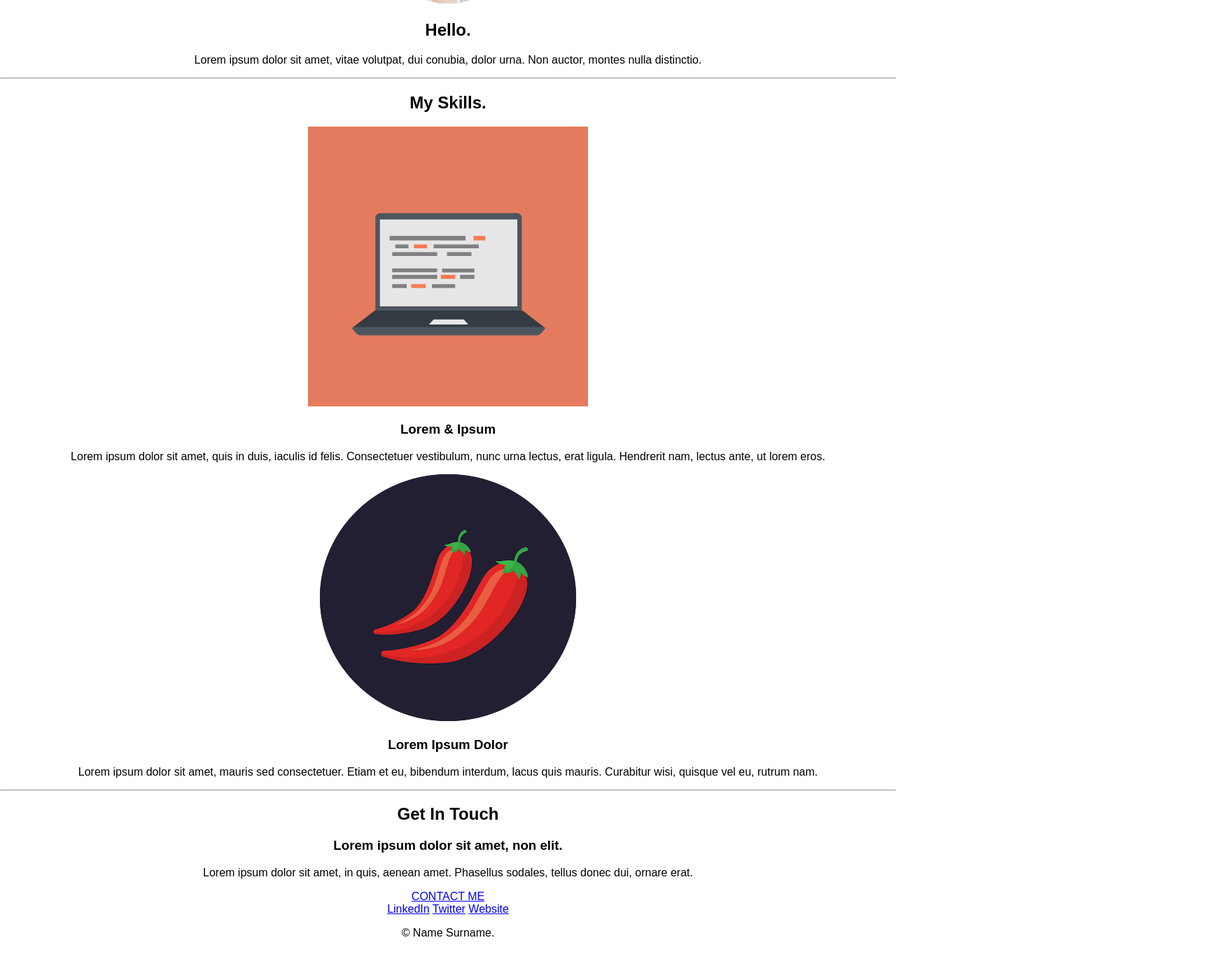
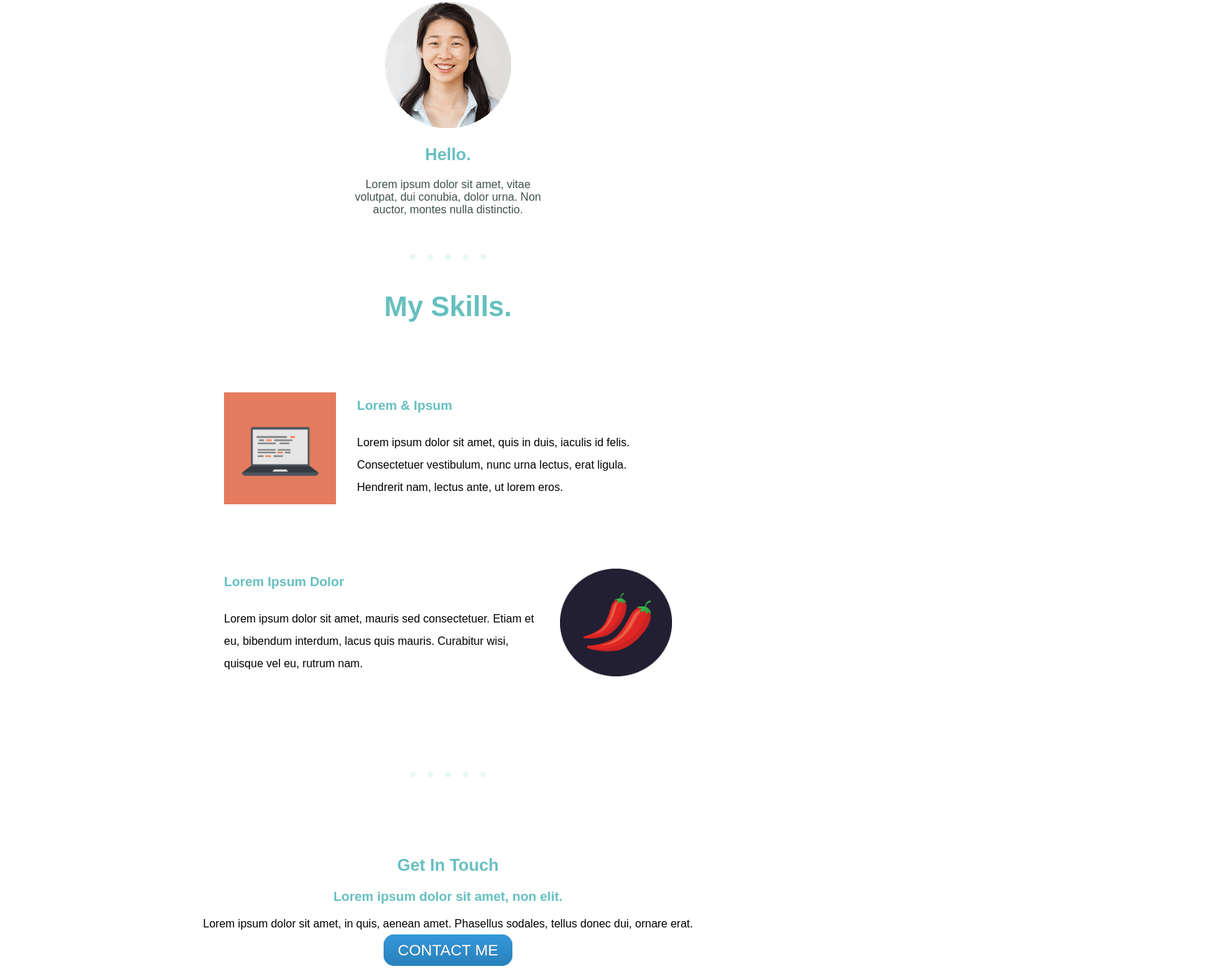
Before and after one commit to SaadSohailBajwa/udemy, a plain HTML site: page my-site/index.html in a window 1280 px wide. Shown: the part 991-2375 px from the top of the page at 70% size, 1760 px wide, since content can reach past the window. Before the commit the page ends 2350 px from the top, so only its background shows below. Drawn offline with Linux system fonts and the light colour scheme; a web font is replaced by a local one.

Commit message:
completed css section of udemy

```diff
--- a/my-site/css/styles.css
+++ b/my-site/css/styles.css
@@ -1,3 +1,6 @@
+html{
+    margin: 0;
+}
 body{
     margin: 0;
     text-align: center;
@@ -7,21 +10,29 @@ body{
 }
 h1{
     margin: 0;
+
+}
+
+h3{
+    color:#66BFBF;
 }
 
 .top-container{
 background-color: #E3FDFD;
-height: 100vh;
+
+
 margin-bottom: 1rem;
+padding-bottom: 0px;
 
 
 }
 
 .top{
     position: relative;
-    top: 1rem;
-    left: 10rem;
-    margin-bottom: 0px;
+    left: 30rem;
+
+
+    margin-bottom: 100px;
 
 
 
@@ -29,16 +40,117 @@ margin-bottom: 1rem;
 .content{
 
     margin-top: 0px;
+    margin-bottom: 0;
     position: relative;
-    top: 2rem;
-    font-size: 90px;
+
+    font-size: 70px;
 }
 
 .cloud{
     position: absolute;
+    left: 30rem;
 
 }
 
-.mountain{
+.middle-container{
+    margin-top: 100px;
+}
+
+.middle{
+    text-align: center;
+}
+
+.hello{
+    text-align:center;
+    color: #40514E;
+    width: 300px;
+    position: relative;
+    margin-left: auto;
+    margin-right: auto;
 
 }
+
+.dots{
+    color: #EAF6F6;
+    text-align: center;
+    text-decoration: solid;
+    font-size: 50px;
+}
+
+.my-skills{
+    font-size: 40px;
+}
+
+.skill-row{
+    margin-right: auto;
+    margin-left: auto;
+    margin-top: 100px;
+    margin-bottom: 100px;
+    width: 50%;
+    text-align: left;
+    line-height: 2;
+}
+
+.computer{
+    width: 25%;
+    float: left;
+    margin-right: 30px;
+}
+.chillies{
+    float: right;
+    width: 25%;
+    margin-left: 30px;
+}
+
+.contact-me{
+    margin: 100px;
+}
+
+.bottom-container{
+    background-color:#66BFBF;
+    padding: 50px;
+}
+
+
+
+
+
+
+
+a{
+
+    margin: 0 20px 0 20px;
+    color: #11999E;
+    font-size: 20px;
+
+}
+
+
+.btn {
+
+    background: #3498db;
+    background-image: -webkit-linear-gradient(top, #3498db, #2980b9);
+    background-image: -moz-linear-gradient(top, #3498db, #2980b9);
+    background-image: -ms-linear-gradient(top, #3498db, #2980b9);
+    background-image: -o-linear-gradient(top, #3498db, #2980b9);
+    background-image: linear-gradient(to bottom, #3498db, #2980b9);
+    -webkit-border-radius: 15;
+    -moz-border-radius: 15;
+    border-radius: 15px;
+    text-shadow: 0px 0px 0px #666666;
+    font-family: Arial;
+    color: #ffffff;
+    font-size: 22px;
+    padding: 10px 20px 10px 20px;
+    text-decoration: none;
+}
+
+.btn:hover {
+    background: #3cb0fd;
+    background-image: -webkit-linear-gradient(top, #3cb0fd, #3498db);
+    background-image: -moz-linear-gradient(top, #3cb0fd, #3498db);
+    background-image: -ms-linear-gradient(top, #3cb0fd, #3498db);
+    background-image: -o-linear-gradient(top, #3cb0fd, #3498db);
+    background-image: linear-gradient(to bottom, #3cb0fd, #3498db);
+    text-decoration: none;
+}
--- a/my-site/index.html
+++ b/my-site/index.html
@@ -6,6 +6,16 @@
     <meta name="viewport" content="width=device-width, initial-scale=1.0">
     <title>Saad</title>
     <link rel="stylesheet" href="css/styles.css">
+    <link rel="stylesheet" href="https://fonts.googleapis.com/css?family=Sofia">
+    <style>
+        h1{
+            font-family: "Sofia";
+            color: #66BFBF;
+        }
+        h2{
+            color: #66BFBF;
+        }
+    </style>
 </head>
 <body>
     <div class="top-container">
@@ -13,37 +23,48 @@
             <img class="cloud-top" src="Images/cloud.png" alt="cloud">
         </div>
         <div class="content">
-            <h1 style="font-family:monospace;"><em>I'm Saad</em></h1>
-            <p>I'm a Dev</p>
-            <img class="cloud"src="Images/cloud.png" alt="">
-            <img class="mountain"src="Images/mountain.png" alt="">
+            <h1 ><em>I'm Saad</em></h1>
+            <p style="color:#66BFBF">a <span style="text-decoration: underline;">dev</span>eloper</p>
+
+
         </div>
-
+    <div class="mountain">
+                <img class="cloud"src="Images/cloud.png" alt="">
+                <img src="Images/mountain.png" alt="">
+            </div>
     </div>
 
     <div class="middle-container">
         <div class="profile">
             <img src="Images/angela.png" alt="">
-            <h2>Hello.</h2>
-            <p>Lorem ipsum dolor sit amet, vitae volutpat, dui conubia, dolor urna. Non auctor, montes nulla distinctio.</p>
+            <div class="middle">
+                            <h2>Hello.</h2>
+            <p class="hello">Lorem ipsum dolor sit amet, vitae volutpat, dui conubia, dolor urna. Non auctor, montes nulla distinctio.</p>
         </div>
-        <hr>
+
+        </div>
+        <div class="dots">
+            <h1 class="dots">. . . . .</h1>
+        </div>
+
         <div class="skills">
-            <h2>My Skills.</h2>
+            <h2 class="my-skills">My Skills.</h2>
             <div class="skill-row">
-                <img class="" src="Images/computer.png" alt="">
+                <img class="computer" src="Images/computer.png" alt="">
                 <h3>Lorem & Ipsum</h3>
                 <p>Lorem ipsum dolor sit amet, quis in duis, iaculis id felis. Consectetuer vestibulum, nunc urna lectus,
                     erat ligula. Hendrerit nam, lectus ante, ut lorem eros.</p>
             </div>
             <div class="skill-row">
-                <img class="" src="Images/chillies.png" alt="">
+                <img class="chillies" src="Images/chillies.png" alt="">
                 <h3>Lorem Ipsum Dolor</h3>
-                <p>Lorem ipsum dolor sit amet, mauris sed consectetuer. Etiam et eu, bibendum interdum, lacus quis mauris.
+                <p class="text">Lorem ipsum dolor sit amet, mauris sed consectetuer. Etiam et eu, bibendum interdum, lacus quis mauris.
                     Curabitur wisi, quisque vel eu, rutrum nam.</p>
             </div>
         </div>
-        <hr>
+        <div>
+            <h1 class="dots">. . . . .</h1>
+        </div>
         <div class="contact-me">
             <h2>Get In Touch</h2>
             <h3>Lorem ipsum dolor sit amet, non elit.</h3>
```
